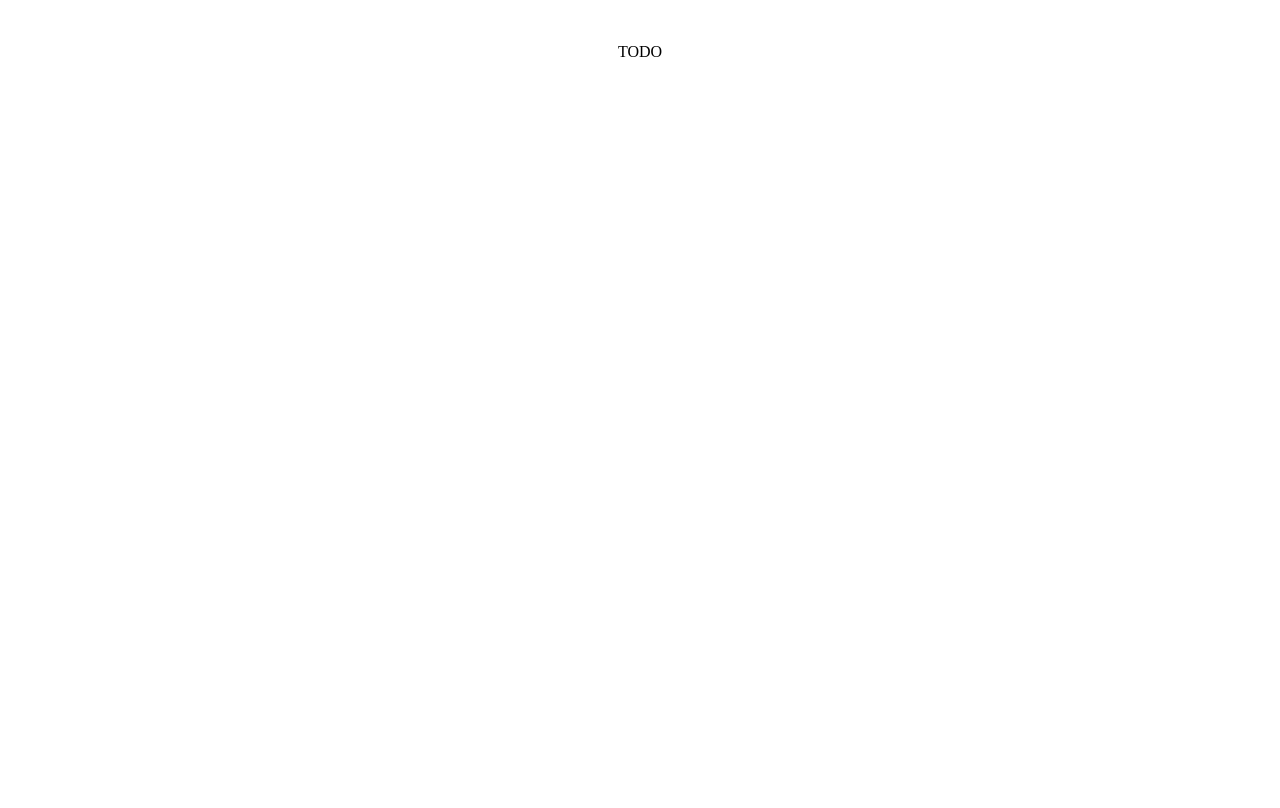
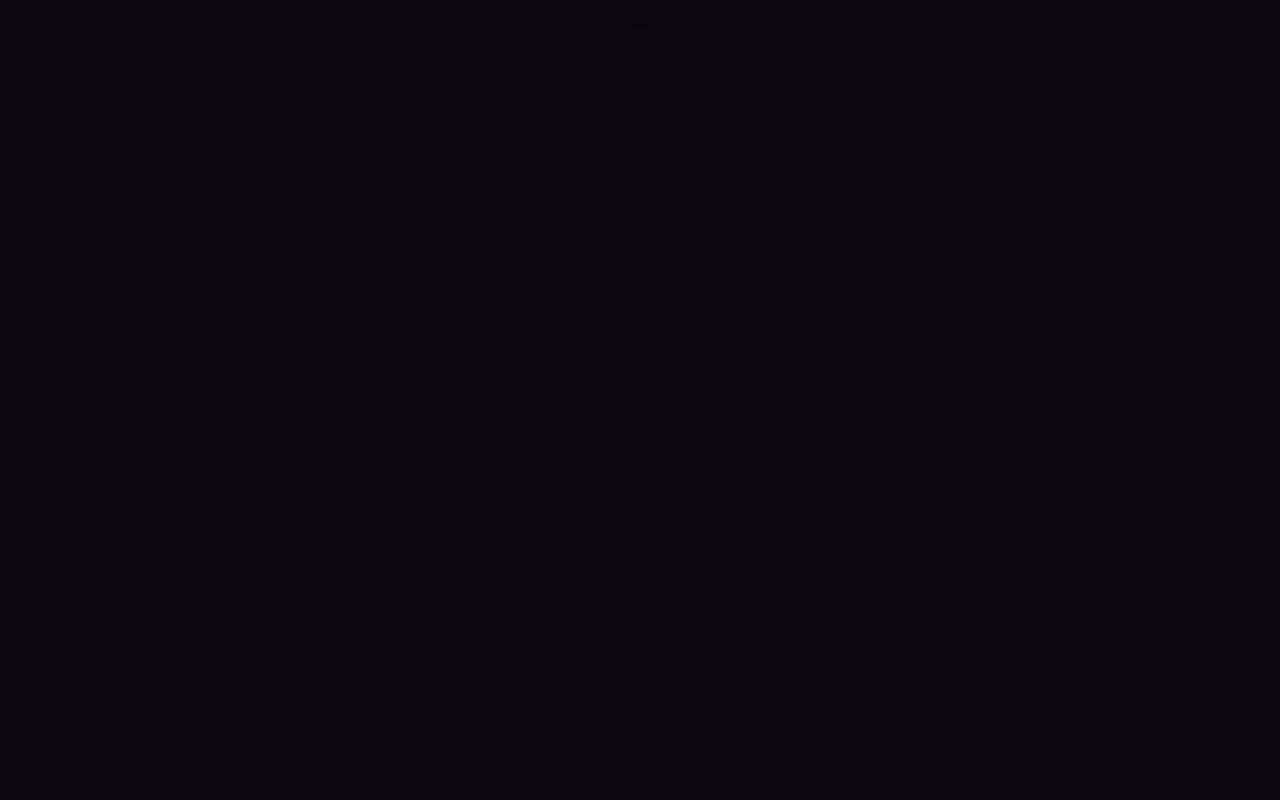
Before and after one commit to younyikim/fullstack-todo-app, a React (Vite) app in the folder client/: page / in a window 1280 px wide. Built offline with nearby package versions, Linux system fonts and the light colour scheme.

Commit message:
fix: Global Style 수정

```diff
--- a/client/src/App.css
+++ b/client/src/App.css
@@ -1,6 +1,7 @@
 #root {
-	max-width: 1280px;
+	height: 100vh;
 	margin: 0 auto;
 	padding: 2rem;
 	text-align: center;
+	background-color: #0d0714;
 }
--- a/client/src/index.css
+++ b/client/src/index.css
@@ -10,6 +10,11 @@ html {
 	-moz-text-size-adjust: none;
 	-webkit-text-size-adjust: none;
 	text-size-adjust: none;
+	width: 100%;
+	overflow: hidden;
+	font-size: 62.5%;
+	padding: 0;
+	margin: 0;
 }
 
 /* 기본 여백을 제거하여 작성된 CSS를 더 잘 제어할 수 있습니다. */
@@ -36,6 +41,11 @@ ol[role='list'] {
 body {
 	min-height: 100vh;
 	line-height: 1.5;
+	width: 100%;
+	overflow: hidden;
+	font-size: 62.5%;
+	padding: 0;
+	margin: 0;
 }
 
 /* 제목 요소와 상호작용하는 요소에 대해 line-height를 더 짧게 설정합니다. */
```
